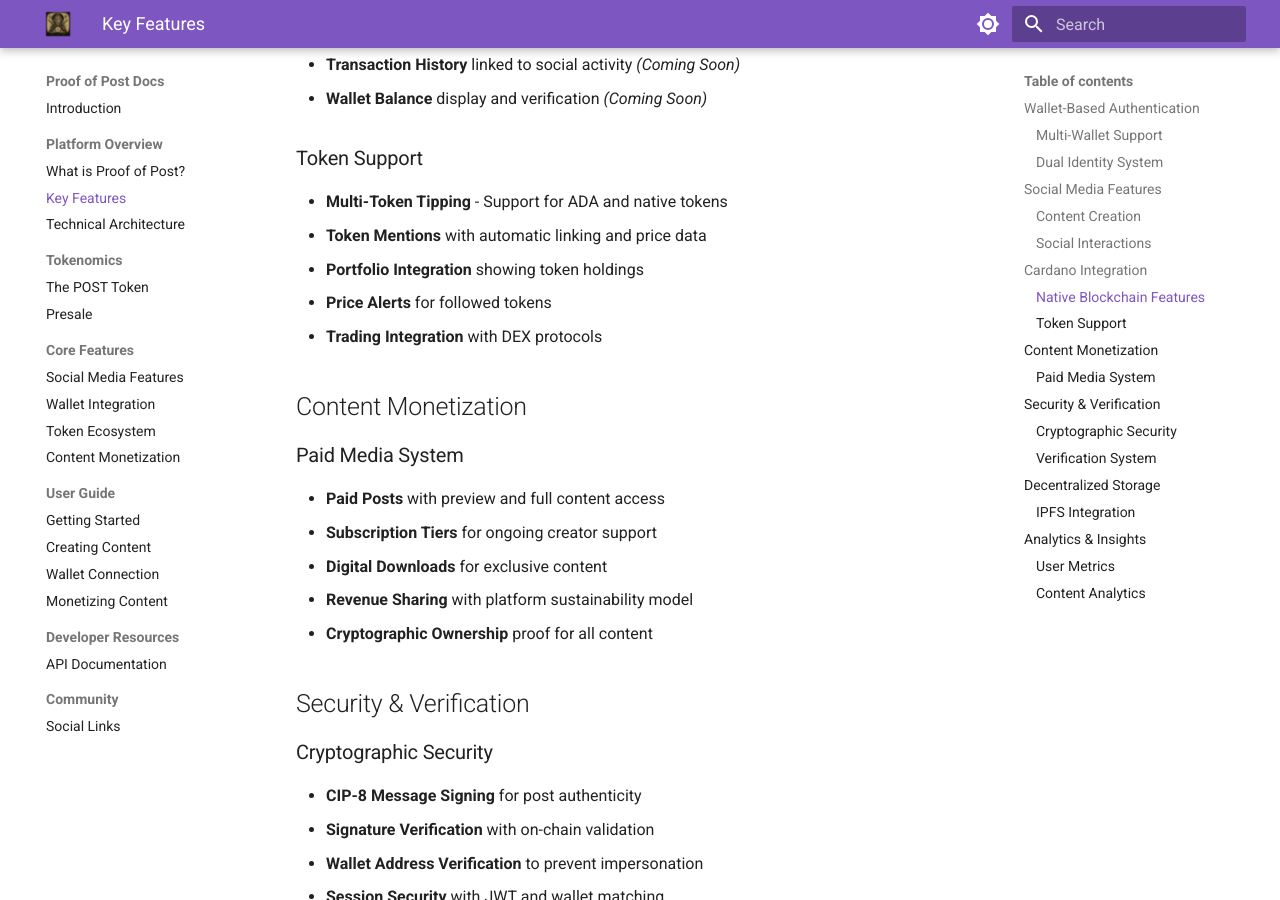
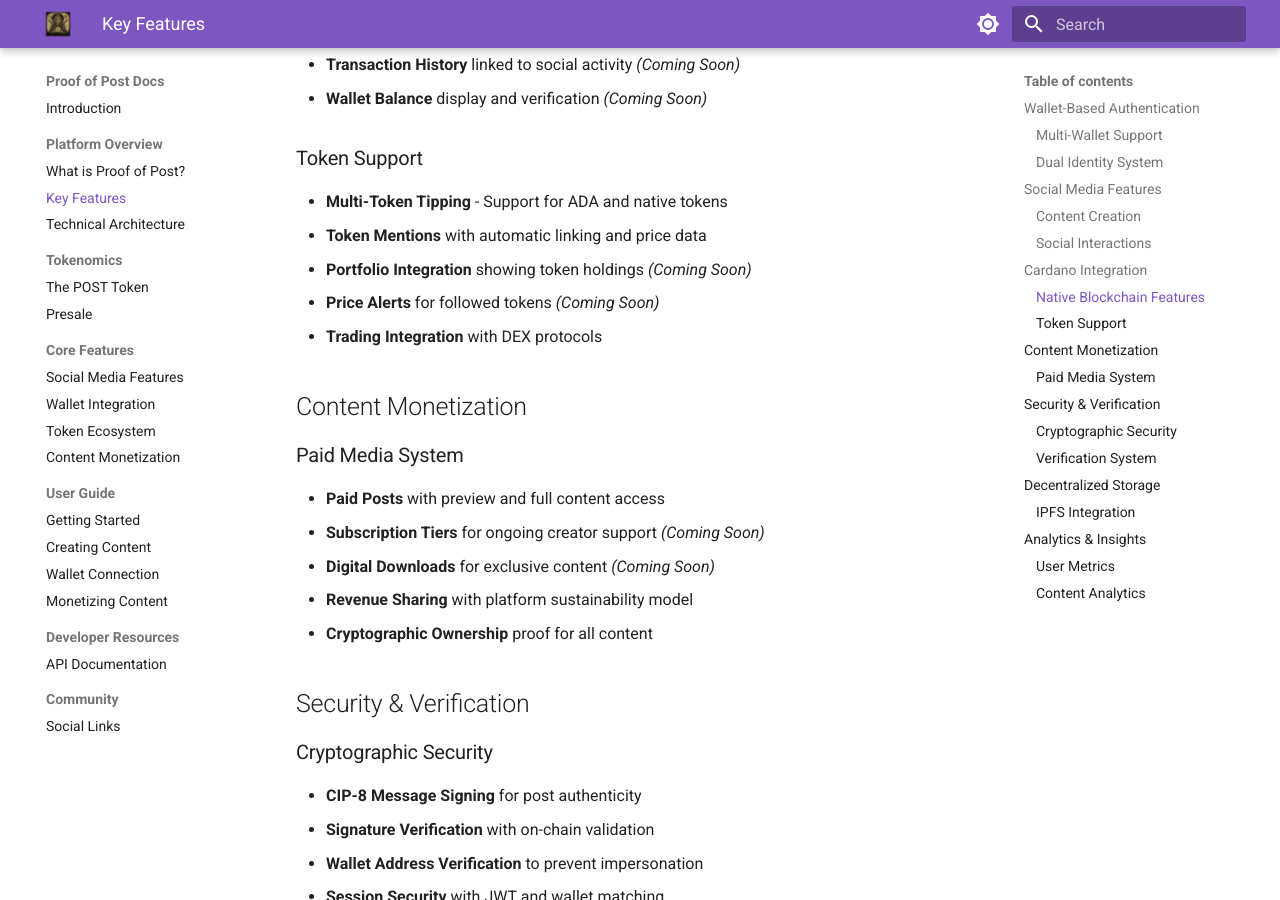
Before and after one commit to CardanoTokenIO/ProoOfPost, an MkDocs documentation site: the page built from docs/platform/key-features.md, in a window 1280 px wide and 900 px high, scrolled down 1419 px. Built offline with MkDocs 1.6.1 and Material for MkDocs 9.7.7, drawn with Linux system fonts in a browser that asks for light colours.

Commit message:
Add Coming Soon labels to monetization features
- Add (Coming Soon) to Subscription Tiers for ongoing creator support
- Add (Coming Soon) to Digital Downloads for exclusive content
- Clear status for content monetization features in development
- Updated Key Features page with accurate monetization roadmap

```diff
--- a/docs/platform/key-features.md
+++ b/docs/platform/key-features.md
@@ -44,16 +44,16 @@ Proof of Post combines the best of traditional social media with cutting-edge bl
 ### Token Support
 - **Multi-Token Tipping** - Support for ADA and native tokens
 - **Token Mentions** with automatic linking and price data
-- **Portfolio Integration** showing token holdings
-- **Price Alerts** for followed tokens
+- **Portfolio Integration** showing token holdings *(Coming Soon)*
+- **Price Alerts** for followed tokens *(Coming Soon)*
 - **Trading Integration** with DEX protocols
 
 ## Content Monetization
 
 ### Paid Media System
 - **Paid Posts** with preview and full content access
-- **Subscription Tiers** for ongoing creator support
-- **Digital Downloads** for exclusive content
+- **Subscription Tiers** for ongoing creator support *(Coming Soon)*
+- **Digital Downloads** for exclusive content *(Coming Soon)*
 - **Revenue Sharing** with platform sustainability model
 - **Cryptographic Ownership** proof for all content
 
```
